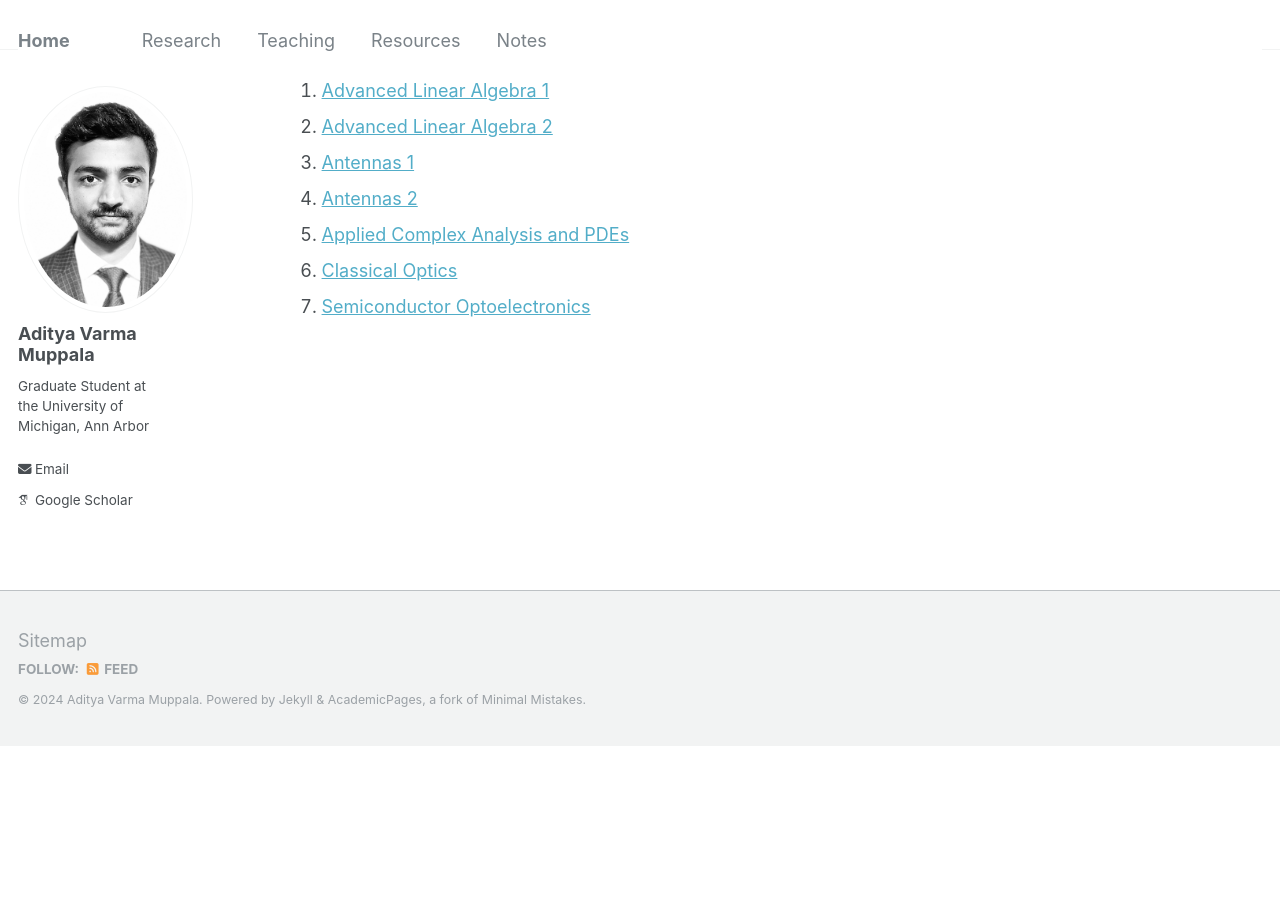
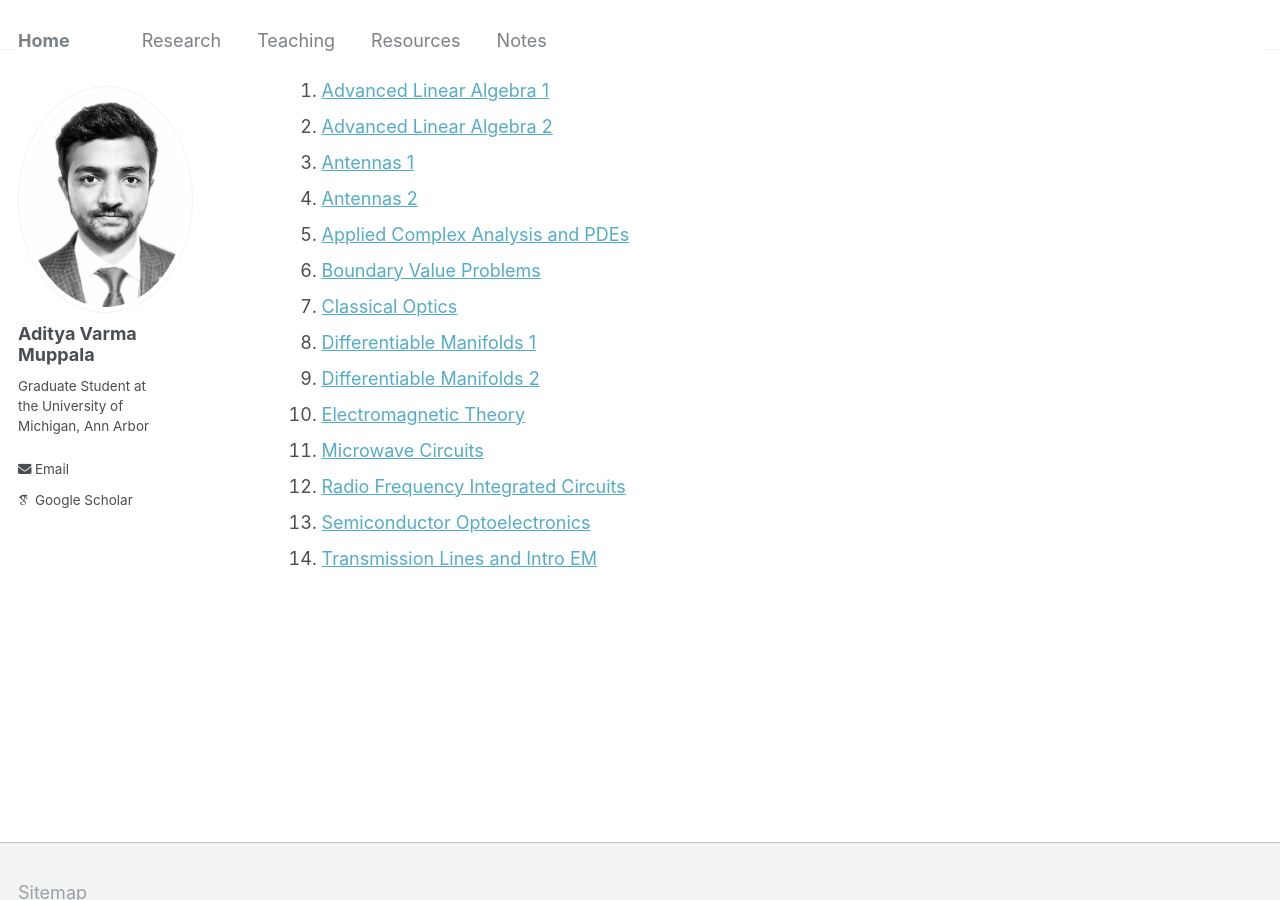
Before and after one commit to AdityaMuppala/adityamuppala.github.io, a Jekyll site: the page built from _pages/notes.md, in a window 1280 px wide and 900 px high, scrolled down 929 px. Built offline with Jekyll 4.4.1, drawn with Linux system fonts in a browser that asks for light colours; some web fonts are replaced; before the commit the page ends 1674 px from its top, so only the background shows below that.

Commit message:
Update notes.md

```diff
--- a/_pages/notes.md
+++ b/_pages/notes.md
@@ -35,5 +35,12 @@ author_profile: true
 3. [Antennas 1](https://adityamuppala.github.io/assets/Notes_Courses/Antennas_1.pdf)
 4. [Antennas 2](https://adityamuppala.github.io/assets/Notes_Courses/Antennas_2.pdf)
 5. [Applied Complex Analysis and PDEs](https://adityamuppala.github.io/assets/Notes_Courses/Complex_Analysis_and_PDE.pdf)
-6. [Classical Optics](https://adityamuppala.github.io/assets/Notes_Courses/Classical_Optics.pdf)
-7. [Semiconductor Optoelectronics](https://adityamuppala.github.io/assets/Notes_Courses/Semiconductor_Optoelectronics.pdf)
+6. [Boundary Value Problems](https://adityamuppala.github.io/assets/Notes_Courses/BVP.pdf)
+7. [Classical Optics](https://adityamuppala.github.io/assets/Notes_Courses/Classical_Optics.pdf)
+8. [Differentiable Manifolds 1](https://adityamuppala.github.io/assets/Notes_Courses/Diff_Manifolds_1.pdf)
+9. [Differentiable Manifolds 2](https://adityamuppala.github.io/assets/Notes_Courses/Diff_Manifolds_2.pdf)
+10. [Electromagnetic Theory](https://adityamuppala.github.io/assets/Notes_Courses/EM_Theory.pdf)
+11. [Microwave Circuits](https://adityamuppala.github.io/assets/Notes_Courses/Microwave_Circuits.pdf)
+12. [Radio Frequency Integrated Circuits](https://adityamuppala.github.io/assets/Notes_Courses/RFIC.pdf)
+13. [Semiconductor Optoelectronics](https://adityamuppala.github.io/assets/Notes_Courses/Semiconductor_Optoelectronics.pdf)
+14. [Transmission Lines and Intro EM](https://adityamuppala.github.io/assets/Notes_Courses/T_Lines_and_EM.pdf)
```
